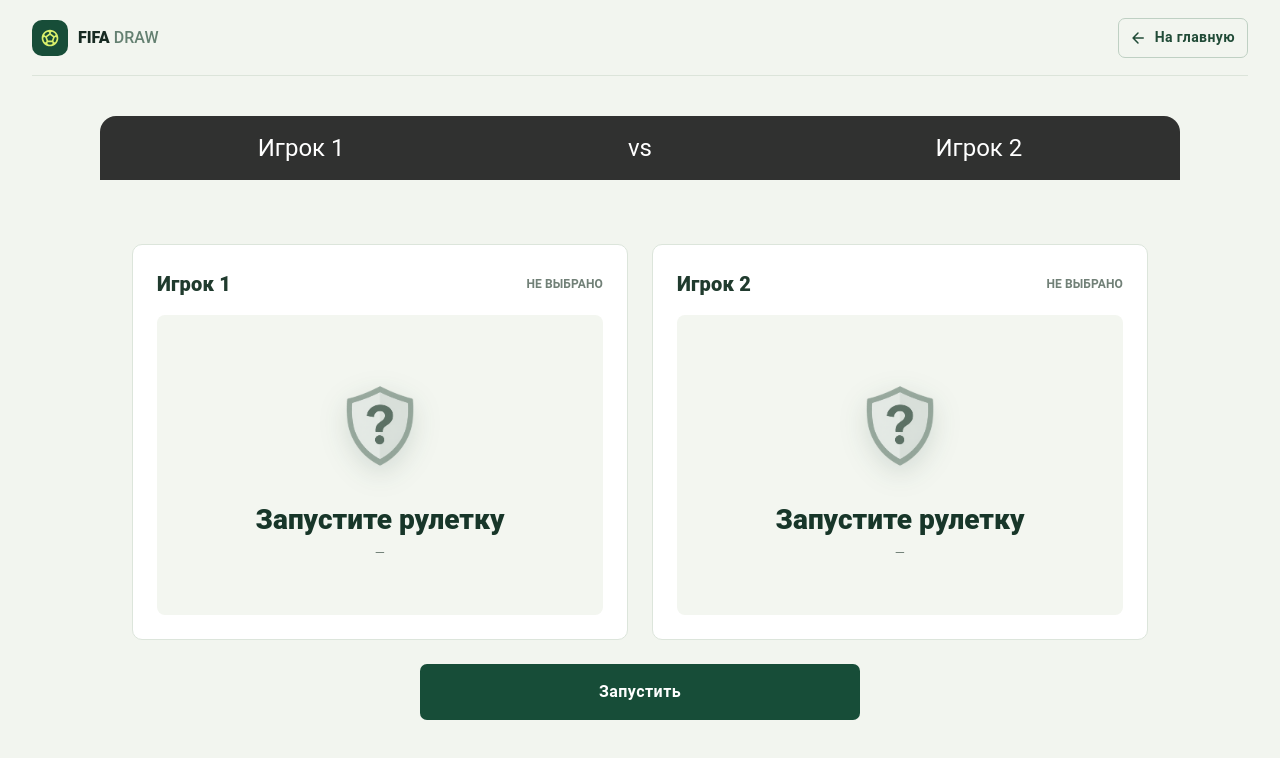
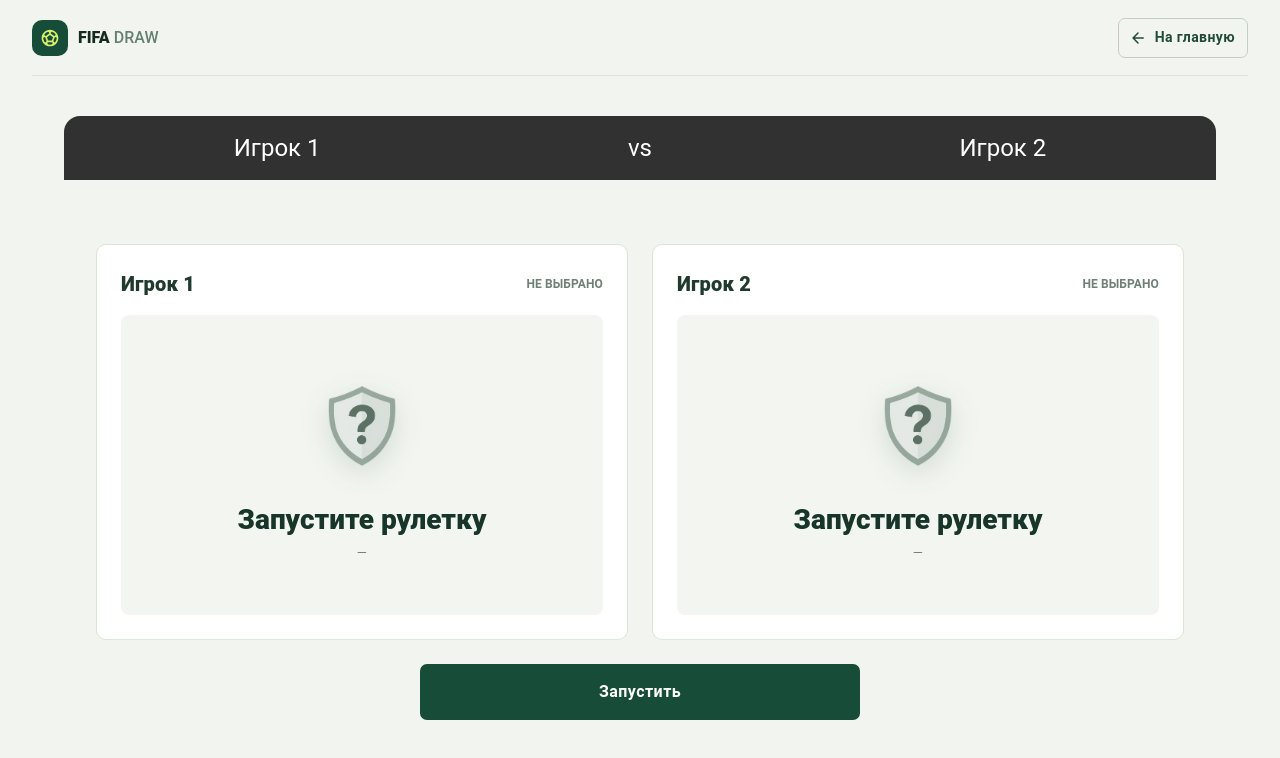
Before and after one commit to Tigr66/FIFA-draw, a React (Vite) app: page /series in a window 1280 px wide. Shown: the top 758 px of the page. Built offline with nearby package versions, Linux system fonts and the light colour scheme.

Commit message:
ref: wrap series content in MUI Container

```diff
--- a/src/pages/Series/SeriesPage.tsx
+++ b/src/pages/Series/SeriesPage.tsx
@@ -1,6 +1,6 @@
 import { Header } from "@/components/Header";
 import { PageWrapper } from "@/components/PageWrapper";
-import { Box, IconButton, Stack, Tooltip } from "@mui/material";
+import { Box, Container, IconButton, Stack, Tooltip } from "@mui/material";
 import {
     ExistingSeriesDialog,
     MatchResult,
@@ -50,6 +50,7 @@ const SeriesPage = () => {
                     pb: { xs: 3, sm: 4, md: 5 },
                 }}
             >
+                <Container maxWidth="lg">
                     {series && (
                         <ExistingSeriesDialog
                             onContinue={continueSeries}
@@ -83,7 +84,6 @@ const SeriesPage = () => {
                     {showNewMatch && (
                         <Box
                             sx={{
-                            width: "90%",
                                 mt: 2,
                                 mx: "auto",
                                 pt: 5,
@@ -152,6 +152,7 @@ const SeriesPage = () => {
                             onFinishSeries={finishSeries}
                         />
                     )}
+                </Container>
             </Box>
         </PageWrapper>
     );
--- a/src/pages/Series/components/MatchResult.tsx
+++ b/src/pages/Series/components/MatchResult.tsx
@@ -20,8 +20,7 @@ const MatchResult = ({ playerOne, playerTwo }: MatchResultProps) => {
             className="slide-up"
             sx={{
                 p: { xs: 2.25, sm: 3 },
-                width: "90%",
-                maxWidth: 1440,
+                width: "100%",
             }}
         >
             <Box
--- a/src/pages/Series/components/PlayersLabel.tsx
+++ b/src/pages/Series/components/PlayersLabel.tsx
@@ -15,8 +15,6 @@ const PlayersLabel = ({
             sx={{
                 justifyContent: "space-around",
                 alignItems: "center",
-                width: "90%",
-                maxWidth: 1440,
                 my: 1,
                 mx: "auto",
                 position: "sticky",
```
Lines whose indentation alone changed are shown as unchanged.
